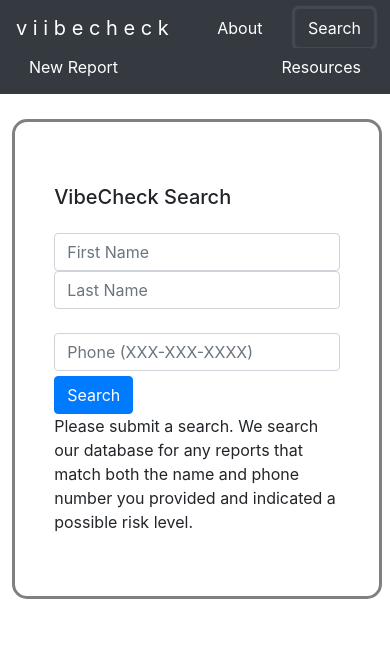
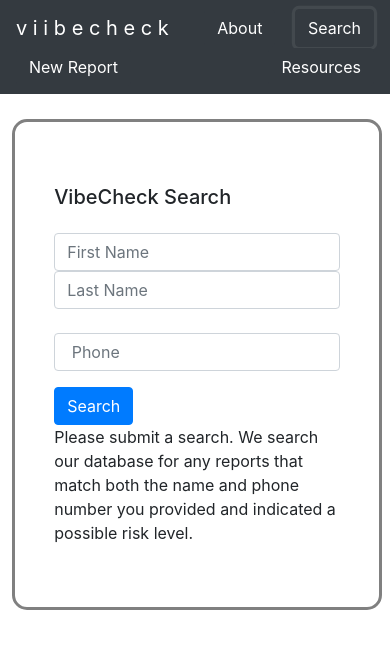
Before and after one commit to jtng3/fullstack-final-project-f20-viibecheck, a React (Create React App) app in the folder react-site/vibecheck/: page / in a window 390 px wide. Both pictures are taken after a click on the button "Search". Shown: the top 648 px of the page. Built offline with nearby package versions, Linux system fonts and the light colour scheme.

Commit message:
Added npm-react-phone-input library, implemented new phone input in Phone.jsx, modified passed in prop variables in Form.js and Search.js to utilize new phone input. Changed url in Search.js by removing 's' in https

```diff
--- a/react-site/vibecheck/package.json
+++ b/react-site/vibecheck/package.json
@@ -12,6 +12,7 @@
     "react": "^17.0.1",
     "react-bootstrap": "^1.4.0",
     "react-dom": "^17.0.1",
+    "react-phone-number-input": "^3.1.6",
     "react-scripts": "4.0.0",
     "web-vitals": "^0.2.4"
   },
--- a/react-site/vibecheck/src/components/Form.js
+++ b/react-site/vibecheck/src/components/Form.js
@@ -166,7 +166,7 @@
               <LocationSelect updateLocation={updateLocation} />
             </div>
             <div className="col-md">
-              <Phone updatePhone={updatePhone} />
+              <Phone setPhone={setPhone} phone={phone} />
             </div>
             <div className="col-md">
               <Year updateYear={updateYear} />
--- a/react-site/vibecheck/src/components/Search.js
+++ b/react-site/vibecheck/src/components/Search.js
@@ -44,7 +44,7 @@
       <div>
         Please submit a search. We search our database for any reports that
         match both the name and phone number you provided and indicated a
-        possible risk level.{" "}
+        possible risk level.
       </div>
     );
 
@@ -74,7 +74,7 @@
         return (
           <div>
             Our records do not contain enough information to provide a risk
-            assessment for this individual.{" "}
+            assessment for this individual.
           </div>
         );
       }
@@ -120,7 +120,7 @@
     setResFetchLoading(true);
 
     axios
-      .post("https://localhost:8080/search", { search })
+      .post("http://localhost:8080/search", { search })
       .then((res) => {
         console.log("axios response: " + JSON.stringify(res));
         if (res.statusText !== "OK") {
@@ -155,7 +155,7 @@
 
           <div className="form-row">
             <div className="col">
-              <Phone updatePhone={updatePhone} />
+              <Phone setPhone={setPhone} phone={phone} />
             </div>
           </div>
           <Button id="submit" type="submit" value="Submit">
--- a/react-site/vibecheck/src/components/form-components/Phone.jsx
+++ b/react-site/vibecheck/src/components/form-components/Phone.jsx
@@ -1,10 +1,32 @@
 import React from "react";
 import { Form } from "react-bootstrap";
 
+// For formatting phone number input
+// https://www.npmjs.com/package/react-phone-number-input
+import PhoneInput from "react-phone-number-input/input";
+
 function Phone(props) {
+
   return (
-            <Form.Group id="phoneContainer">
-{/*               <Form.Label htmlFor="phone">Phone (xxx-xxx-xxxx):</Form.Label> */}
+    <Form.Group id="phoneContainer">
+      <PhoneInput
+        class="form-control mb-3"
+        country="US"
+        placeholder=" Phone"
+        value={props.phone}
+        onChange={props.setPhone}
+        id="phone"
+        name="phone"
+        pattern="[(][0-9]{3}[)] [0-9]{3}-[0-9]{4}"
+      />
+    </Form.Group>
+  );
+}
+
+export default Phone;
+
+/*             <Form.Group id="phoneContainer">
+              <Form.Label htmlFor="phone">Phone (xxx-xxx-xxxx):</Form.Label>
               <Form.Control
                 onChange={props.updatePhone}
                 type="tel"
@@ -13,8 +35,4 @@
                 placeholder="Phone (XXX-XXX-XXXX)"
                 pattern="[0-9]{3}-[0-9]{3}-[0-9]{4}"
               ></Form.Control>
-            </Form.Group>
-  );
-}
-
-export default Phone;
+</Form.Group> */
```
Also changed, not shown: react-site/vibecheck/src/components/Navbar.js (+6 -2 lines), 1 other file (tests, documents, lock files or other folders).
